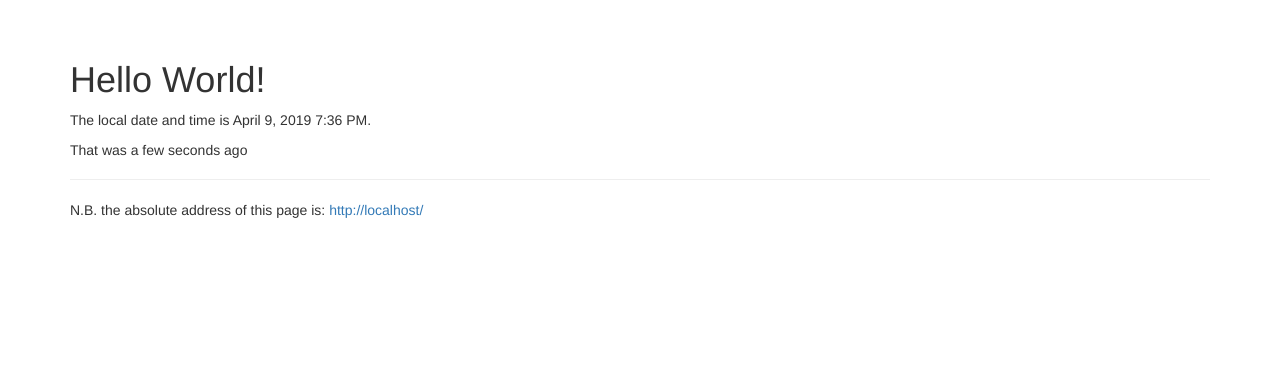
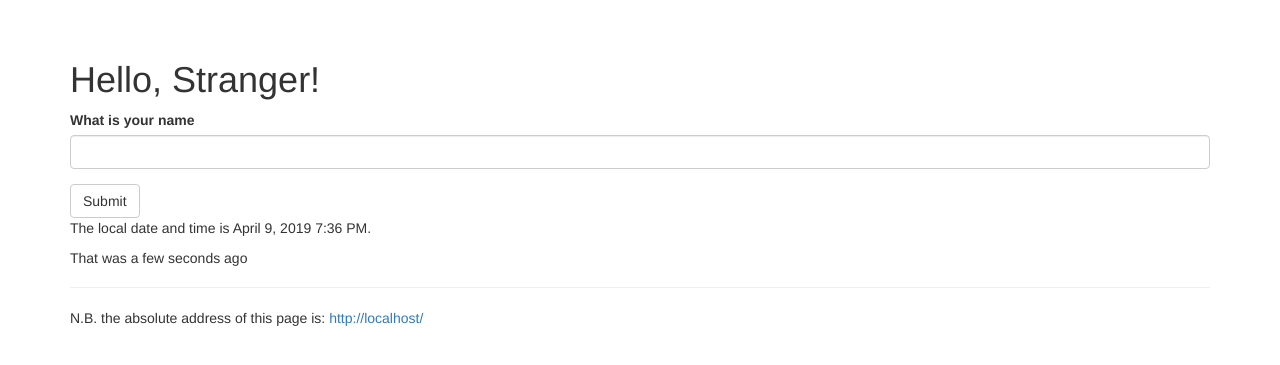
Before and after one commit to rstewart2702/flasky-exercises, a Flask app: page / in a window 1280 px wide. Shown: the part 52-417 px from the top of the page. Run offline with Flask 2, Linux system fonts and the light colour scheme; some libraries are stand-ins or nearby versions.

Commit message:
Template-related changes for forms-handling as introduced in chapter 4 of the Grinberg book.

```diff
--- a/templates/index.html
+++ b/templates/index.html
@@ -1,4 +1,5 @@
 {% extends "base.html" %}
+{% import "bootstrap/wtf.html" as wtf %}
 
 {% block title %}Flasky{% endblock %}
 
@@ -7,7 +8,10 @@ will be made available herein.  In this case, one parameter is current_time. #}
 
 {% block page_content %}
 <div class="page-header">
-  <h1>Hello World!</h1>
+  <h1>Hello, {% if name %}{{ name }}{% else %}Stranger{% endif %}!</h1>
+  {# Render the passed-in form: #}
+  {{ wtf.quick_form(form) }}
+
   <p>The local date and time is {{ moment(current_time).format('LLL') }}.</p>
   <p>That was {{ moment(current_time).fromNow(refresh=True) }}</p>
 </div>
```
